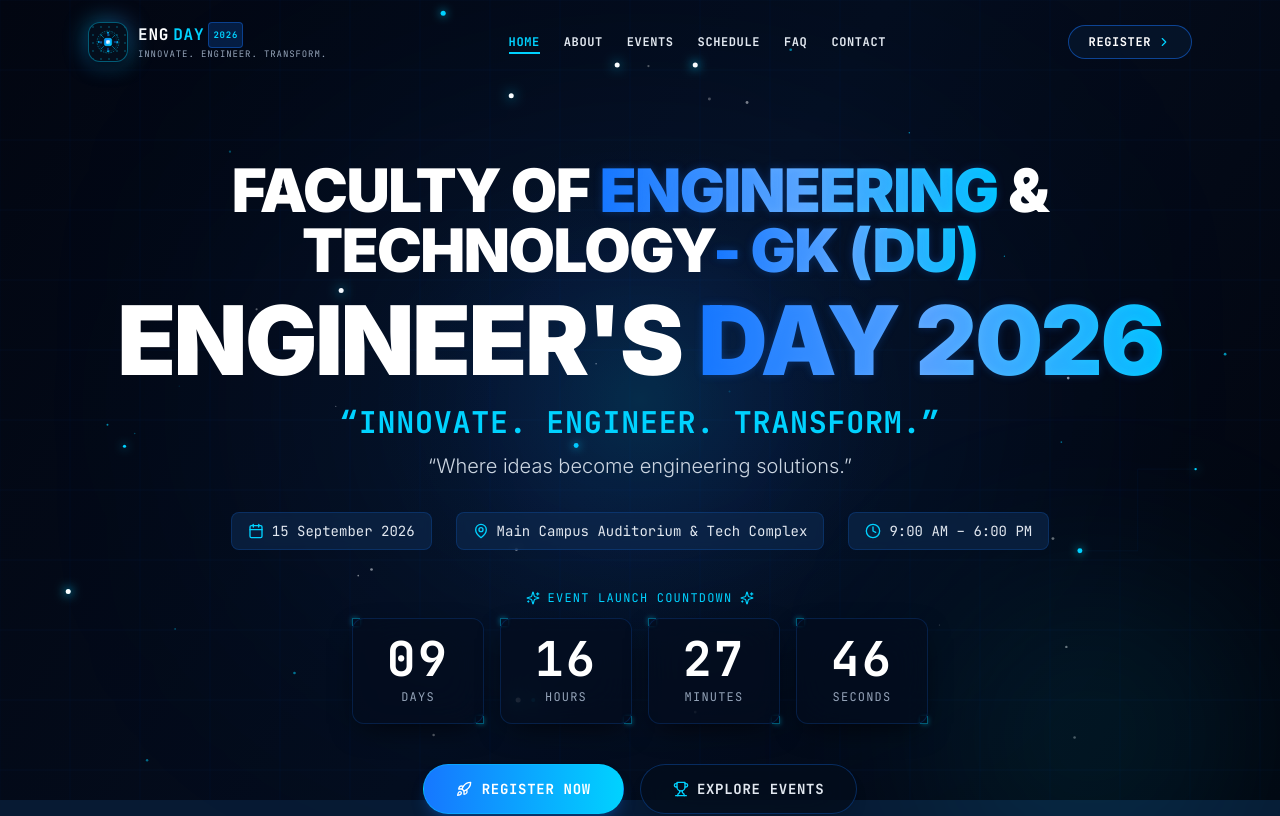
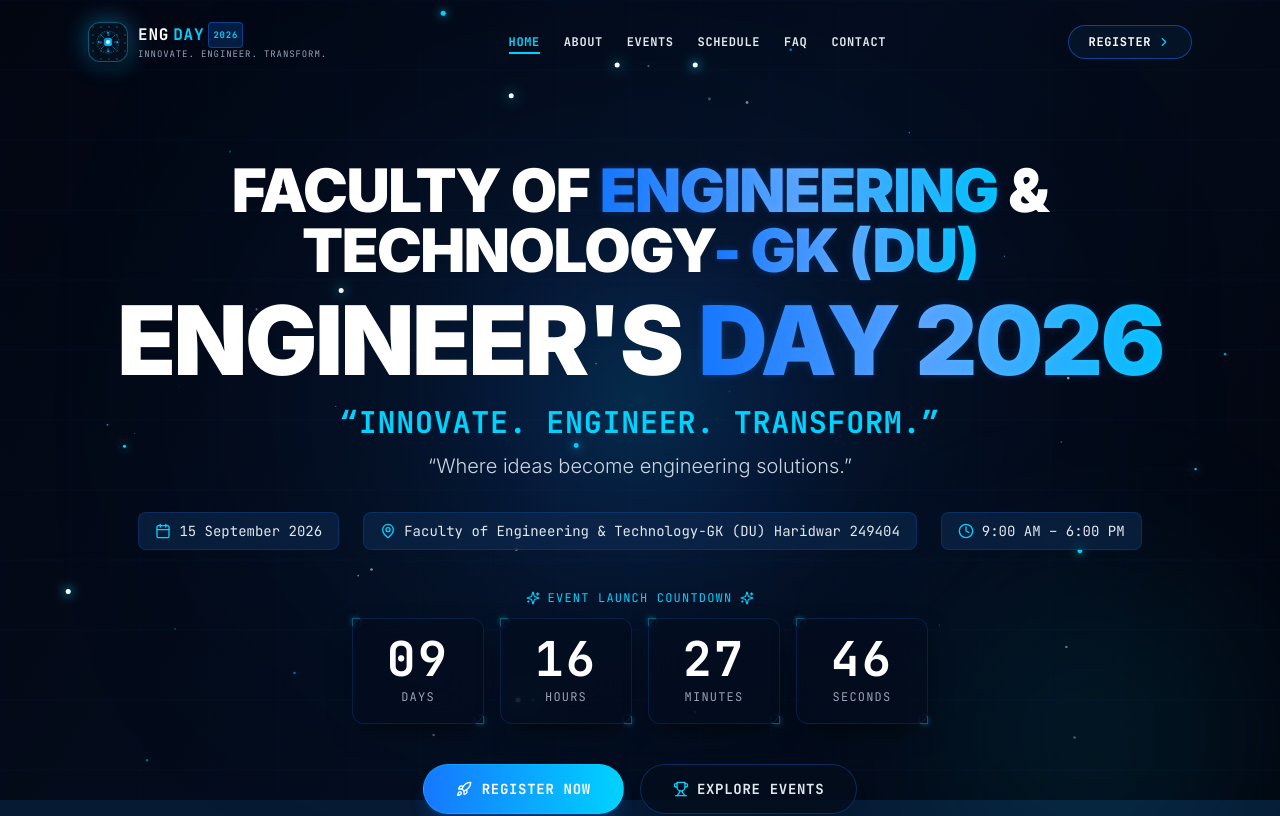
Before and after one commit to UjjwalRaj2025/EventManag_Eng_DAY, a React (Vite) app: page / in a window 1280 px wide. Shown: the top 816 px of the page. Built offline with nearby package versions, Linux system fonts and the light colour scheme.

Commit message:
Update event venue in eventData.js

```diff
--- a/src/data/eventData.js
+++ b/src/data/eventData.js
@@ -4,7 +4,7 @@ export const EVENT_INFO = {
   tagline: "Where ideas become engineering solutions.",
   date: "15 September 2026",
   time: "9:00 AM – 6:00 PM",
-  venue: "Main Campus Auditorium & Tech Complex",
+  venue: "Faculty of Engineering & Technology-GK (DU) Haridwar 249404",
   targetDateIso: "2026-09-15T09:00:00+05:30",
   // Organizers can replace this URL with their actual Google Form link
   googleFormUrl: "https://docs.google.com/forms/d/e/1FAIpQLSfHiGUVwyPQrC_V0nkOKBGj0pYpmOVNpDVmDsyWEX_-DX6OMA/viewform?usp=publish-editor",
```
